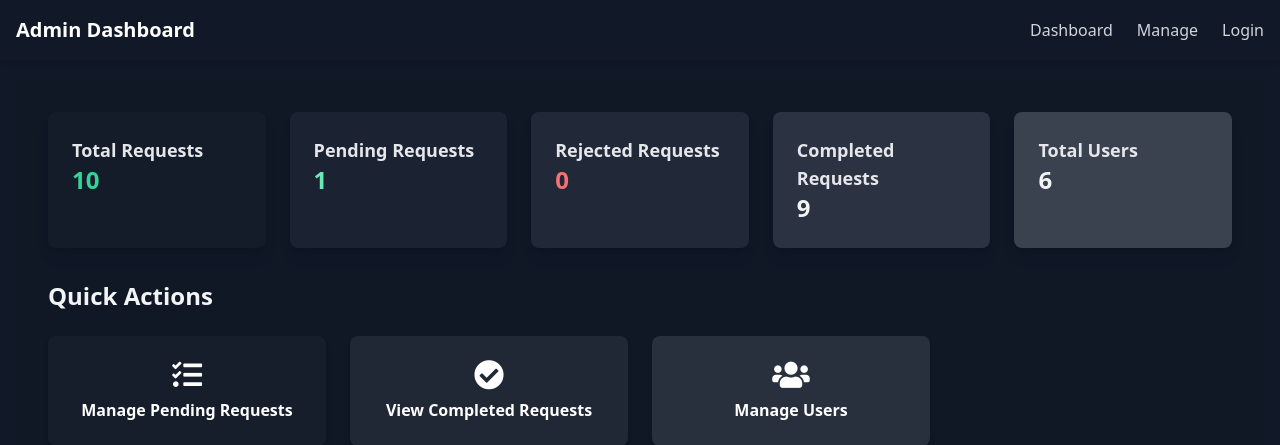
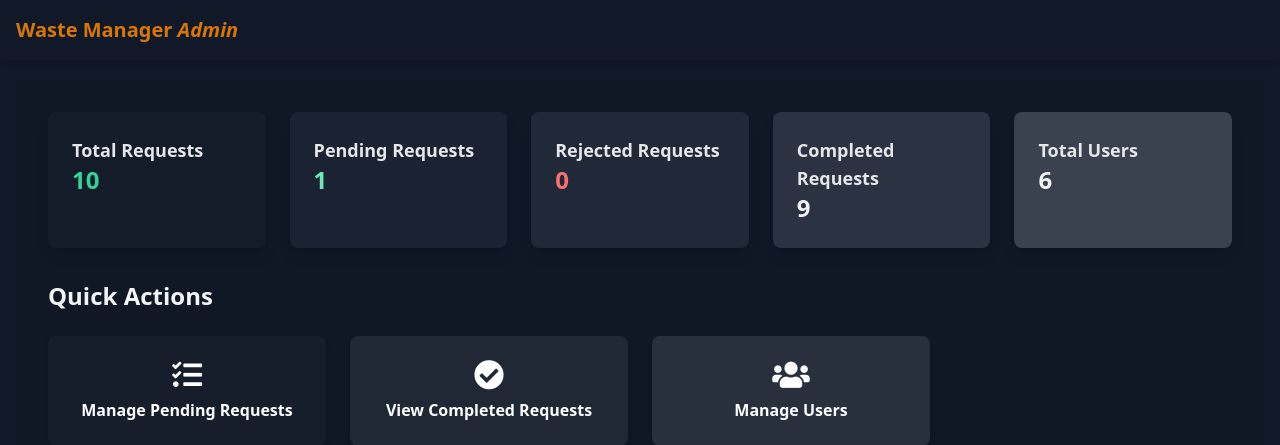
Before and after one commit to NarayananSreeraman/WasteManager, a Django app: page /adminn/dashboard/ in a window 1280 px wide. Shown: the top 445 px of the page. Run offline with Django 5.2, Linux system fonts and the light colour scheme; a user stored in the database is signed in; data comes from the database, SQL or seed files in the repository.

Commit message:
Update templates/adminapp/base.html

```diff
--- a/templates/adminapp/base.html
+++ b/templates/adminapp/base.html
@@ -4,7 +4,7 @@
 <head>
     <meta charset="UTF-8">
     <meta name="viewport" content="width=device-width, initial-scale=1.0">
-    <title>{% block title %}Admin Dashboard{% endblock %}</title>
+    <title>{% block title %}Waste Manager Admin{% endblock %}</title>
 
     <!-- Tailwind CSS CDN -->
     <link href="https://cdn.jsdelivr.net/npm/tailwindcss@2.2.19/dist/tailwind.min.css" rel="stylesheet">
@@ -29,21 +29,15 @@
     <div class="absolute inset-0 bg-gradient-to-r from-orange-500 to-orange-500 opacity-20 blur-3xl"></div>
 
     <!-- Navbar -->
-    <!-- Navbar -->
-    <nav class="bg-gray-900 text-white shadow-md fixed w-full z-10 top-0 left-0">
+    <nav class="bg-gray-900 text-yellow-600 shadow-md fixed w-full z-10 top-0 left-0">
         <div class="max-w-7xl mx-auto px-4 py-4 flex justify-between items-center">
             <div class="flex items-center space-x-4">
-                <h1 class="text-xl font-semibold">Admin Dashboard</h1>
+                <h1 class="text-xl font-semibold">Waste Manager <i>Admin</i></h1>
                 <div class="lg:hidden">
                     <button id="menu-button" class="text-white focus:outline-none">
                         <i class="fas fa-bars"></i>
                     </button>
                 </div>
-            </div>
-            <div class="hidden lg:flex items-center space-x-6" :class="{ 'block': open, 'hidden': !open }">
-                <a href="{% url 'adminapp:dashboard' %}" class="text-gray-300 hover:text-red-400">Dashboard</a>
-                <a href="{% url 'adminapp:manage_users' %}" class="text-gray-300 hover:text-gray-100">Manage</a>
-                <a href="{% url 'login_user' %}" class="text-gray-300 hover:text-gray-100">Login</a>
             </div>
         </div>
     </nav>
@@ -69,10 +63,13 @@
     <div class="relative z-10 pt-20 pb-8 px-4 mx-auto max-w-7xl backdrop-blur-md bg-opacity-40">
         {% block content %}
 
-        <!-- Orange Button to Redirect to Login -->
-        <div class="text-center mt-8">
+        <!-- Transparent Button to Redirect to Login -->
+        <div class="text-center mt-8 space-y-4">
             <a href="{% url 'login_user' %}" class="inline-block bg-orange-500 text-white font-semibold py-2 px-4 rounded-md shadow-md hover:bg-orange-600 transition duration-300">
                 Go to Login
+            </a>
+            <a href="{% url 'login_user' %}" class="inline-block border border-orange-500 text-yellow-500 font-semibold py-2 px-4 rounded-md shadow-md hover:bg-orange-500 hover:text-white transition duration-300">
+                Back to Login Page
             </a>
         </div>
 
@@ -87,15 +84,10 @@
     <script>
         // Mobile menu toggle
         const menuButton = document.getElementById('menu-button');
-        const closeButton = document.getElementById('close-menu');
         const mobileMenu = document.getElementById('mobile-menu');
 
         menuButton.addEventListener('click', () => {
-            mobileMenu.classList.remove('hidden');
-        });
-
-        closeButton.addEventListener('click', () => {
-            mobileMenu.classList.add('hidden');
+            mobileMenu.classList.toggle('hidden');
         });
     </script>
 
```
